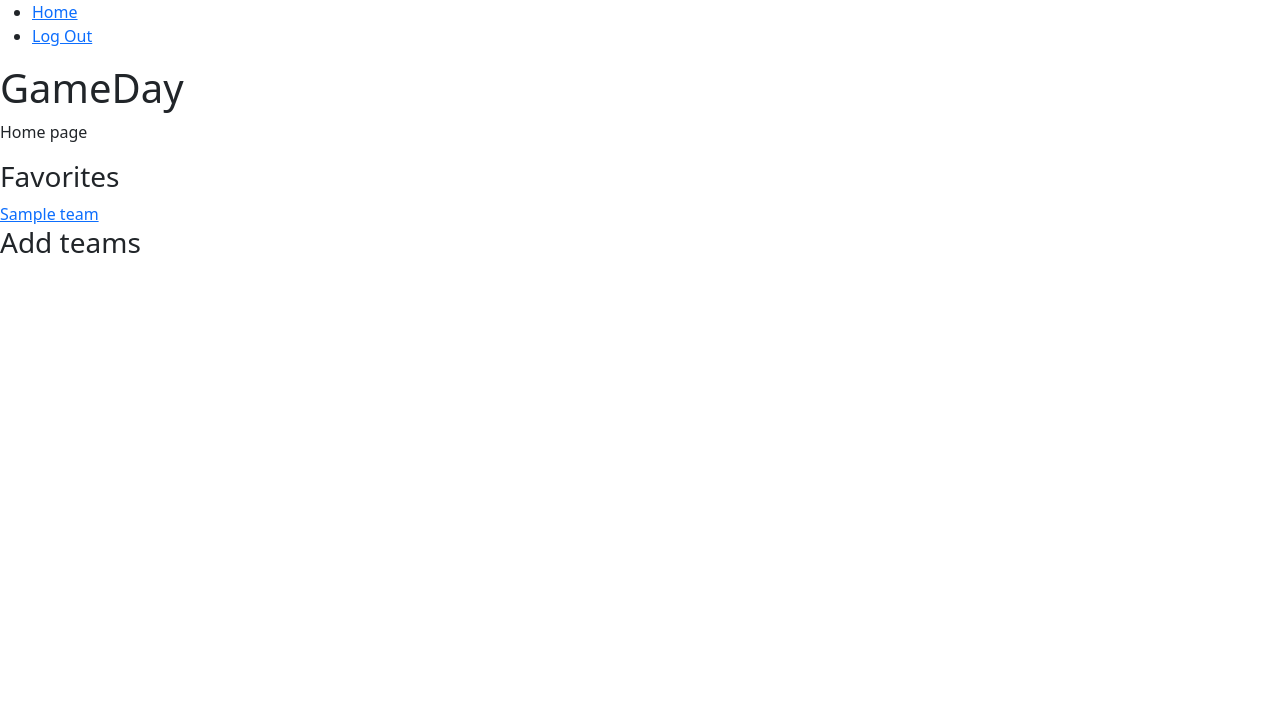
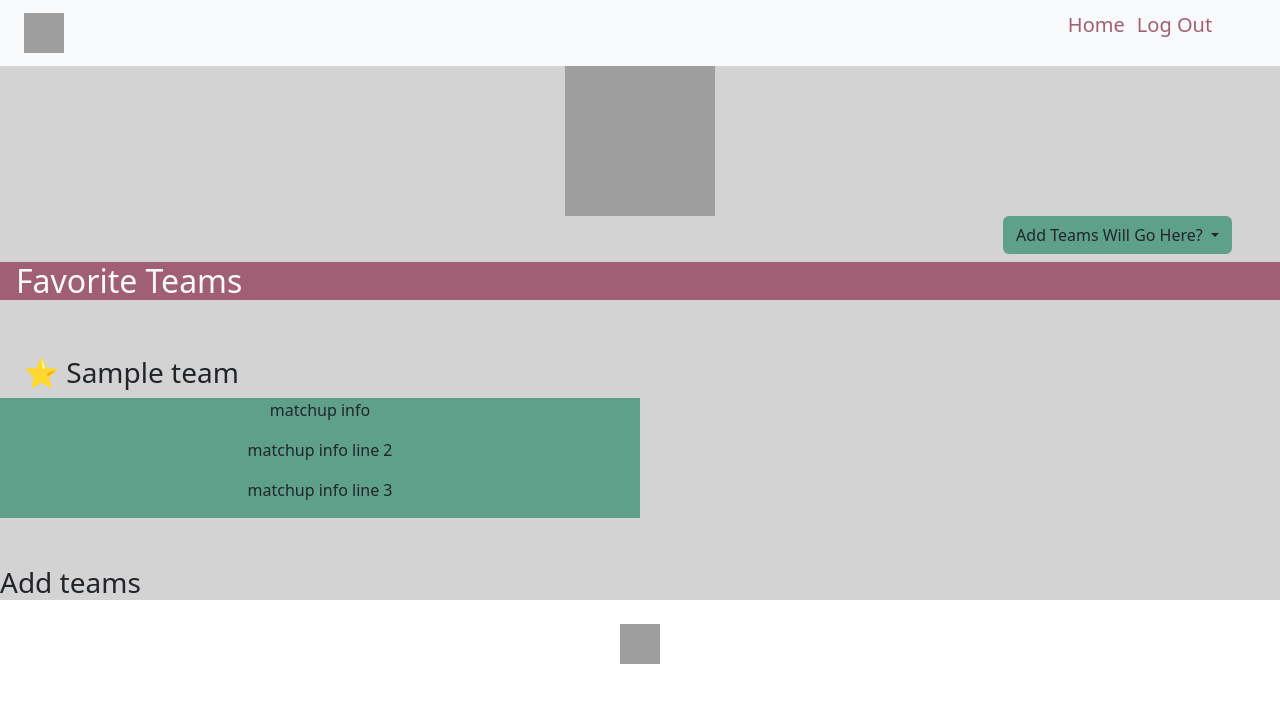
Before and after one commit to soccerlewis17/GameDay, a Django app: page / in a window 1280 px wide. Shown: the top 703 px of the page. Run offline with Django 4.2, Linux system fonts and the light colour scheme; the first user in the database is signed in; tables that the repository leaves empty hold one stand-in row (Sample ...); a database or web service that is not in the repository returns one stand-in record (Sample ...); data that the repository does not hold is empty; grey boxes are pictures that could not be loaded.

Commit message:
initial home page styling

```diff
--- a/main_app/static/css/style.css
+++ b/main_app/static/css/style.css
@@ -0,0 +1,2 @@
+/* logo with text https://i.imgur.com/bQIOr4Y.png
+logo without text https://i.imgur.com/9R5zbN5.png */
--- a/main_app/templates/base.html
+++ b/main_app/templates/base.html
@@ -10,6 +10,7 @@
         integrity="sha384-GLhlTQ8iRABdZLl6O3oVMWSktQOp6b7In1Zl3/Jr59b6EGGoI1aFkw7cmDA6j6gD" crossorigin="anonymous">
     <link rel="stylesheet" href="{% static 'css/style.css' %}">
     <title>GameDay</title>
+    <link rel="icon" type="image/x-icon" href="https://i.imgur.com/9R5zbN5.png">
 </head>
 
 <body>
@@ -17,19 +18,29 @@
         integrity="sha384-w76AqPfDkMBDXo30jS1Sgez6pr3x5MlQ1ZAGC+nuZB+EYdgRZgiwxhTBTkF7CXvN"
         crossorigin="anonymous"></script>
 
-    <ul>
-        <li><a href=" {% url 'home' %} ">Home</a></li>
-        {% if user.is_authenticated %}
-        <li><a href=" {% url 'logout' %} ">Log Out</a></li>
-        {% else %}
-        <li><a href="{% url 'login' %}">Log In</a></li>
-        <li><a href="{% url 'signup' %}">Sign Up</a></li>
-        {% endif %}
-    </ul>
+        <nav class="navbar navbar-dark px-4 bg-light">
+            <a class="navbar-brand" href="#">
+              <img src="https://i.imgur.com/9R5zbN5.png" width="40" height="40" class="d-inline-block align-top" alt="">
+            </a>
+            <ul class="row list-unstyled mr-auto">
+                <li class="col-3 navbar-brand mb-0 h1"><a class="nav-link active" style="color: #A05F75;" href=" {% url 'home' %} ">Home</a></li>
+                {% if user.is_authenticated %}
+                <li class="col-3 navbar-brand mb-0 h1"><a class="nav-link active" style="color: #A05F75;" href=" {% url 'logout' %} ">Log Out</a></li>
+                {% else %}
+                <li class="col-3 navbar-brand mb-0 h1"><a class="nav-link active" style="color: #A05F75;" href="{% url 'login' %}">Log In</a></li>
+                <li class="col-3 navbar-brand mb-0 h1"><a class="nav-link active" style="color: #A05F75;" href="{% url 'signup' %}">Sign Up</a></li>
+                {% endif %}
+            </ul>
+        </nav>
 
     {% block content %}
 
     {% endblock %}
+
 </body>
 
+<footer class="text-center py-2">
+    <img src="https://i.imgur.com/9R5zbN5.png" width="40" height="40" class="d-inline-block align-top" alt="">
+
+</footer>
 </html>
--- a/main_app/templates/home.html
+++ b/main_app/templates/home.html
@@ -2,23 +2,40 @@
 
 
 {% block content %}
-<h1>GameDay</h1>
-
-<p>Home page</p>
-
-
+<div style="background-color: #d3d3d3">
+<div class="text-center">
+<img src="https://i.imgur.com/xEEW7xa.png" width="150" height="150" alt="">
+</div>
 {% if user.is_authenticated %}
-<h3>Favorites</h3>
+<div class="dropdown text-end px-5 pb-2">
+    <button class="btn dropdown-toggle" style="background-color: #5FA08A;" type="button" id="dropdownMenuButton" data-toggle="dropdown" aria-haspopup="true" aria-expanded="false">
+      Add Teams Will Go Here?
+    </button>
+    <div class="dropdown-menu" aria-labelledby="dropdownMenuButton">
+      <a class="dropdown-item" href="#">Action</a>
+      <a class="dropdown-item" href="#">Another action</a>
+      <a class="dropdown-item" href="#">Something else here</a>
+    </div>
+</div>
+<h2 class="text-light px-3" style="background-color: #A05F75;">Favorite Teams</h2>
 
 {% for favorite in favorites %}
     {% for team in teams %}
         {% if favorite == team.team.id %}
-        <a href=" {% url 'team_detail' team.team.id %} ">{{ team.team.name }}</a>
+        <br></br>
+        <a class="text-decoration-none text-dark d-block h3 px-4" href=" {% url 'team_detail' team.team.id %} ">⭐️ {{ team.team.name }}</a>
+        <div class="d-flex flex-column justify-content-center">
+            <div class="text-center" style="width: 50%; background-color: #5FA08A;">
+                <p>matchup info</p>
+                <p>matchup info line 2</p>
+                <p>matchup info line 3</p>
+            </div>
+        </div>
         {% endif %}
     {% endfor %}
 {% endfor %}
-
-<h3>Add teams</h3>
+<br></br>
+<h3 class="text-dark">Add teams</h3>
 <ul>
     {% for team in teams %}
 
@@ -30,11 +47,13 @@
                     {% csrf_token %}
                     <input type="submit" value="Add Team">
                 </form>
+                </ul>
             {% endif %}
     {% endfor %}
 </ul>
 {% else %}
-<p>You're not logged, log in to add teams</p>
+<p style="height: 100%">You're not logged, log in to add teams</p>
 {% endif %}
+</div>
 
 {% endblock content %}
```
